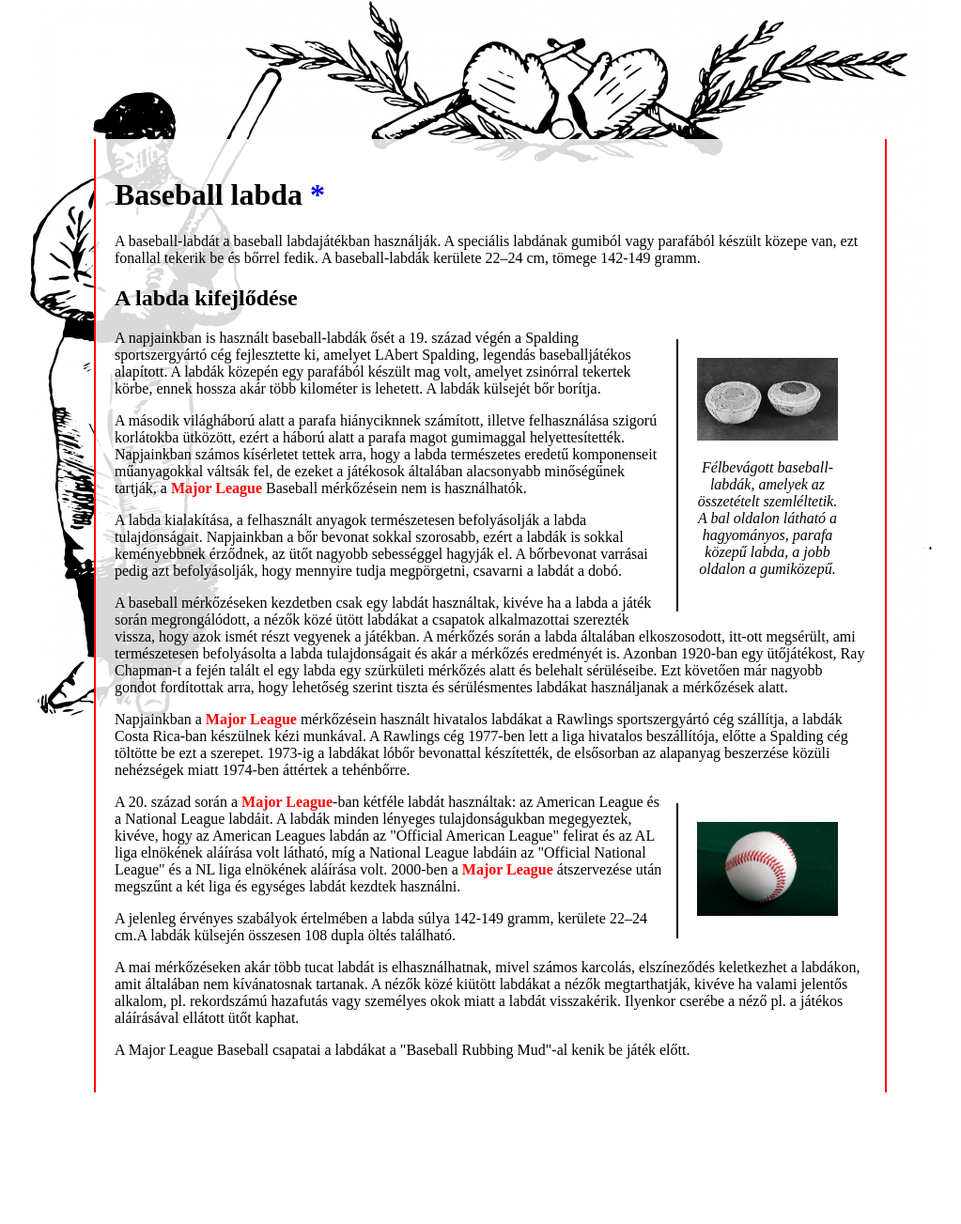
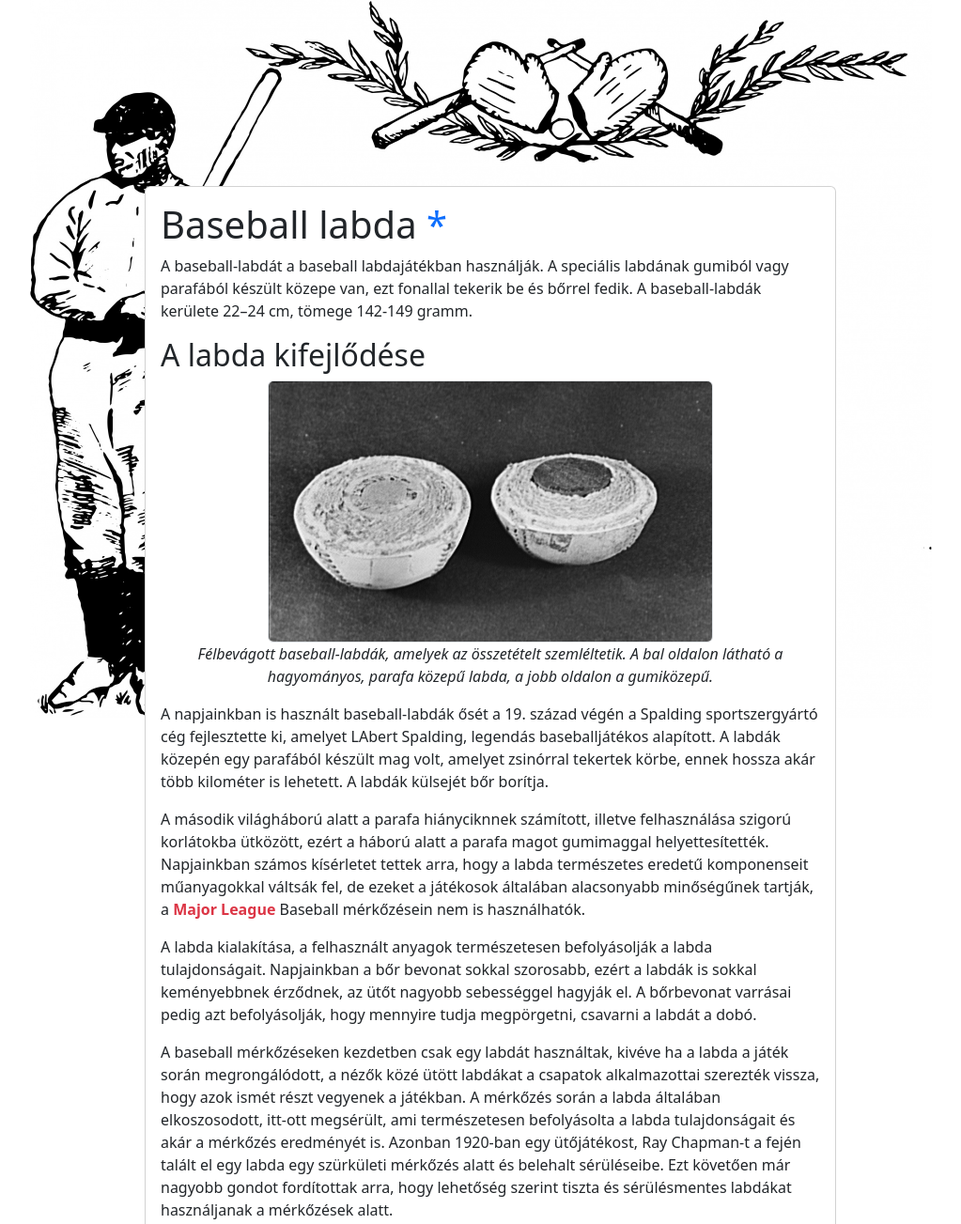
Before and after one commit to LLorintz/baseball10F, a plain HTML site: page index.html in a window 1280 px wide. Shown: the part 2-1305 px from the top of the page at 94% size, without its empty margins (118-1141 px from the left). Before the commit the page ends 1165 px from the top, so only its background shows below. Drawn offline with nearby package versions, Linux system fonts and the light colour scheme.

Commit message:
first commit

```diff
--- a/index.html
+++ b/index.html
@@ -1,34 +1,44 @@
 <!DOCTYPE html>
 <html lang="hu">
 <head>
+    <meta charset="UTF-8">
+    <meta name="viewport" content="width=device-width, initial-scale=1">
+    <link href="https://cdn.jsdelivr.net/npm/bootstrap@5.3.3/dist/css/bootstrap.min.css" rel="stylesheet">
     <link rel="stylesheet" href="./style.css">
-    <meta charset="UTF-8">
 </head>
 <body>
-    <div id="content">
-        <h1>Baseball labda <a href="https://hu.wikipedia.org/wiki/Baseball-labda">*</a></h1>
-        <p>A baseball-labdát a baseball labdajátékban használják. A speciális labdának gumiból vagy parafából készült közepe van, ezt fonallal tekerik be és bőrrel fedik. A baseball-labdák kerülete 22–24 cm, tömege 142-149 gramm.</p>
+    <div style="margin-top: 200px;" class="container">
+        <div class="row justify-content-center">
+            <div class="col-md-8">
+                <div class="card">
+                    <div class="card-body">
+                        <h1 class="card-title">Baseball labda <a href="https://hu.wikipedia.org/wiki/Baseball-labda">*</a></h1>
+                        <p class="card-text">A baseball-labdát a baseball labdajátékban használják. A speciális labdának gumiból vagy parafából készült közepe van, ezt fonallal tekerik be és bőrrel fedik. A baseball-labdák kerülete 22–24 cm, tömege 142-149 gramm.</p>
 
-        <h2>A labda kifejlődése</h2>
-        <div class="frame">
-            <img src="Felbevagva.jpg" alt="">
-            <p class="imgcaption">Félbevágott baseball-labdák, amelyek az összetételt szemléltetik. A bal oldalon látható a hagyományos, parafa közepű labda, a jobb oldalon a gumiközepű.</p>
+                        <h2 class="card-title">A labda kifejlődése</h2>
+
+                        <img class="img-fluid border rounded mx-auto d-block" src="Felbevagva.jpg" alt="">
+                        <p class="imgcaption">Félbevágott baseball-labdák, amelyek az összetételt szemléltetik. A bal oldalon látható a hagyományos, parafa közepű labda, a jobb oldalon a gumiközepű.</p>
+
+                        <p class="card-text">A napjainkban is használt baseball-labdák ősét a 19. század végén a Spalding sportszergyártó cég fejlesztette ki, amelyet LAbert Spalding, legendás baseballjátékos alapított. A labdák közepén egy parafából készült mag volt, amelyet zsinórral tekertek körbe, ennek hossza akár több kilométer is lehetett. A labdák külsejét bőr borítja.</p>
+                        <p class="card-text">A második világháború alatt a parafa hiányciknnek számított, illetve felhasználása szigorú korlátokba ütközött, ezért a háború alatt a parafa magot gumimaggal helyettesítették. Napjainkban számos kísérletet tettek arra, hogy a labda természetes eredetű komponenseit műanyagokkal váltsák fel, de ezeket a játékosok általában alacsonyabb minőségűnek tartják, a <span class="fw-bold text-danger">Major League</span> Baseball mérkőzésein nem is használhatók.</p>
+                        <p class="card-text">A labda kialakítása, a felhasznált anyagok természetesen befolyásolják a labda tulajdonságait. Napjainkban a bőr bevonat sokkal szorosabb, ezért a labdák is sokkal keményebbnek érződnek, az ütőt nagyobb sebességgel hagyják el. A bőrbevonat varrásai pedig azt befolyásolják, hogy mennyire tudja megpörgetni, csavarni a labdát a dobó.</p>
+                        <p class="card-text">A baseball mérkőzéseken kezdetben csak egy labdát használtak, kivéve ha a labda a játék során megrongálódott, a nézők közé ütött labdákat a csapatok alkalmazottai szerezték vissza, hogy azok ismét részt vegyenek a játékban. A mérkőzés során a labda általában elkoszosodott, itt-ott megsérült, ami természetesen befolyásolta a labda tulajdonságait és akár a mérkőzés eredményét is. Azonban 1920-ban egy ütőjátékost, Ray Chapman-t a fején talált el egy labda egy szürkületi mérkőzés alatt és belehalt sérüléseibe. Ezt követően már nagyobb gondot fordítottak arra, hogy lehetőség szerint tiszta és sérülésmentes labdákat használjanak a mérkőzések alatt.</p>
+                        <p class="card-text">Napjainkban a <span class="fw-bold text-danger">Major League</span> mérkőzésein használt hivatalos labdákat a Rawlings sportszergyártó cég szállítja, a labdák Costa Rica-ban készülnek kézi munkával. A Rawlings cég 1977-ben lett a liga hivatalos beszállítója, előtte a Spalding cég töltötte be ezt a szerepet. 1973-ig a labdákat lóbőr bevonattal készítették, de elsősorban az alapanyag beszerzése közüli nehézségek miatt 1974-ben áttértek a tehénbőrre.</p>
+
+                        <img class="img-fluid border rounded" title="baseball-labda" src="./Baseball.jpg" alt="baseball-labda">
+
+                        <p class="card-text">A 20. század során a <span class="fw-bold text-danger">Major League</span>-ban kétféle labdát használtak: az American League és a National League labdáit. A labdák minden lényeges tulajdonságukban megegyeztek, kivéve, hogy az American Leagues labdán az "Official American League" felirat és az AL liga elnökének aláírása volt látható, míg a National League labdáin az "Official National League" és a NL liga elnökének aláírása volt. 2000-ben a <span class="fw-bold text-danger">Major League</span> átszervezése után megszűnt a két liga és egységes labdát kezdtek használni.</p>
+                        <p class="card-text">A jelenleg érvényes szabályok értelmében a labda súlya 142-149 gramm, kerülete 22–24 cm.A labdák külsején összesen 108 dupla öltés található.</p>
+                        <p class="card-text">A mai mérkőzéseken akár több tucat labdát is elhasználhatnak, mivel számos karcolás, elszíneződés keletkezhet a labdákon, amit általában nem kívánatosnak tartanak. A nézők közé kiütött labdákat a nézők megtarthatják, kivéve ha valami jelentős alkalom, pl. rekordszámú hazafutás vagy személyes okok miatt a labdát visszakérik. Ilyenkor cserébe a néző pl. a játékos aláírásával ellátott ütőt kaphat.</p>
+                        <p class="card-text">A Major League Baseball csapatai a labdákat a "Baseball Rubbing Mud"-al kenik be játék előtt.</p>
+                        <div class="text-center">
+                            <a  target="_blank" class="btn btn-primary" href="https://hu.wikipedia.org/wiki/Baseball-labda">További infomrációk</a>
+                        </div>
+                    </div>
+                </div>
+            </div>
         </div>
-
-
-
-        <p>A napjainkban is használt baseball-labdák ősét a 19. század végén a Spalding sportszergyártó cég fejlesztette ki, amelyet LAbert Spalding, legendás baseballjátékos alapított. A labdák közepén egy parafából készült mag volt, amelyet zsinórral tekertek körbe, ennek hossza akár több kilométer is lehetett. A labdák külsejét bőr borítja.</p>
-        <p>A második világháború alatt a parafa hiányciknnek számított, illetve felhasználása szigorú korlátokba ütközött, ezért a háború alatt a parafa magot gumimaggal helyettesítették. Napjainkban számos kísérletet tettek arra, hogy a labda természetes eredetű komponenseit műanyagokkal váltsák fel, de ezeket a játékosok általában alacsonyabb minőségűnek tartják, a <span class="kiemelt">Major League</span> Baseball mérkőzésein nem is használhatók.</p>
-        <p>A labda kialakítása, a felhasznált anyagok természetesen befolyásolják a labda tulajdonságait. Napjainkban a bőr bevonat sokkal szorosabb, ezért a labdák is sokkal keményebbnek érződnek, az ütőt nagyobb sebességgel hagyják el. A bőrbevonat varrásai pedig azt befolyásolják, hogy mennyire tudja megpörgetni, csavarni a labdát a dobó.</p>
-        <p>A baseball mérkőzéseken kezdetben csak egy labdát használtak, kivéve ha a labda a játék során megrongálódott, a nézők közé ütött labdákat a csapatok alkalmazottai szerezték vissza, hogy azok ismét részt vegyenek a játékban. A mérkőzés során a labda általában elkoszosodott, itt-ott megsérült, ami természetesen befolyásolta a labda tulajdonságait és akár a mérkőzés eredményét is. Azonban 1920-ban egy ütőjátékost, Ray Chapman-t a fején talált el egy labda egy szürkületi mérkőzés alatt és belehalt sérüléseibe. Ezt követően már nagyobb gondot fordítottak arra, hogy lehetőség szerint tiszta és sérülésmentes labdákat használjanak a mérkőzések alatt.</p>
-        <p>Napjainkban a <span class="kiemelt">Major League</span> mérkőzésein használt hivatalos labdákat a Rawlings sportszergyártó cég szállítja, a labdák Costa Rica-ban készülnek kézi munkával. A Rawlings cég 1977-ben lett a liga hivatalos beszállítója, előtte a Spalding cég töltötte be ezt a szerepet. 1973-ig a labdákat lóbőr bevonattal készítették, de elsősorban az alapanyag beszerzése közüli nehézségek miatt 1974-ben áttértek a tehénbőrre.</p>
-        <div class="frame">
-            <img title="baseball-labda" src="./Baseball.jpg" alt="baseball-labda">
-        </div>
-        <p>A 20. század során a <span class="kiemelt">Major League</span>-ban kétféle labdát használtak: az American League és a National League labdáit. A labdák minden lényeges tulajdonságukban megegyeztek, kivéve, hogy az American Leagues labdán az "Official American League" felirat és az AL liga elnökének aláírása volt látható, míg a National League labdáin az "Official National League" és a NL liga elnökének aláírása volt. 2000-ben a <span class="kiemelt">Major League</span> átszervezése után megszűnt a két liga és egységes labdát kezdtek használni.</p>
-        <p>A jelenleg érvényes szabályok értelmében a labda súlya 142-149 gramm, kerülete 22–24 cm.A labdák külsején összesen 108 dupla öltés található.</p>
-        <p>A mai mérkőzéseken akár több tucat labdát is elhasználhatnak, mivel számos karcolás, elszíneződés keletkezhet a labdákon, amit általában nem kívánatosnak tartanak. A nézők közé kiütött labdákat a nézők megtarthatják, kivéve ha valami jelentős alkalom, pl. rekordszámú hazafutás vagy személyes okok miatt a labdát visszakérik. Ilyenkor cserébe a néző pl. a játékos aláírásával ellátott ütőt kaphat.</p>
-        <p>A Major League Baseball csapatai a labdákat a "Baseball Rubbing Mud"-al kenik be játék előtt.</p>
     </div>
 </body>
 </html>
--- a/style.css
+++ b/style.css
@@ -46,3 +46,7 @@ a{
 a:hovere{
     color: red;
 }
+
+.btn-primary:hover{
+    background-color:red;
+}
```
